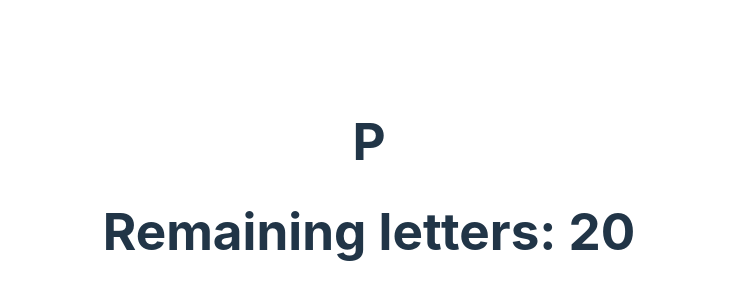
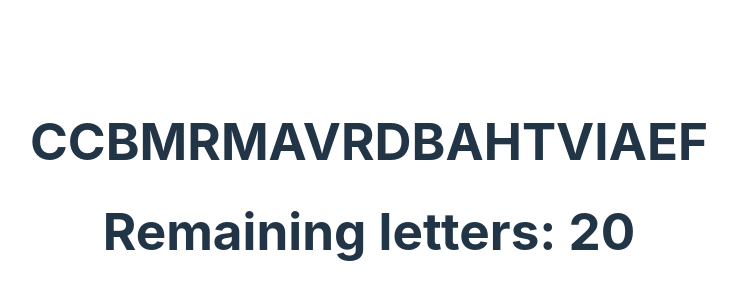
Before and after one commit to IndiW/wablamagram, a React (Vite) app in the folder vite-project/: page / in a window 1280 px wide. Shown: the part 214-514 px from the top of the page, without its empty margins (271-1008 px from the left). Built offline with nearby package versions, Linux system fonts and the light colour scheme.

Commit message:
Add set random value generator based on the day

```diff
--- a/vite-project/src/App.tsx
+++ b/vite-project/src/App.tsx
@@ -64,24 +64,66 @@ function App() {
     const [letterCount, setLetterCount] = useState(20)
     const [currentLetters, setCurrentLetters] = useState<string[]>([])
 
-    const getRandomValue = (arr: Array<string>) => {
-        const randomIndex = Math.floor(Math.random() * arr.length)
-        return arr[randomIndex]
+    function getRandomValuesBasedOnDay(seed: number, count: number): number[] {
+        const randomValues: number[] = []
+        let currentSeed = seed
+
+        for (let i = 0; i < count; i++) {
+            currentSeed = (currentSeed * 9301 + 49297) % 233280
+            const randomNumber = (currentSeed / 233280.0) * 27 // Scale to 0-26
+            randomValues.push(Math.floor(randomNumber))
+        }
+
+        return randomValues
     }
 
-    const generateLetterSet = () => {
-        let currentLetterSetLength = currentLetters.length
-        const newArray = currentLetters
-        while (currentLetterSetLength <= MAX_HAND_SIZE) {
-            newArray.push(getRandomValue(alphabetArray))
-            currentLetterSetLength += 1
+    function getRandomValuesFromArray<T>(array: T[], seed: number): T[] {
+        const randomIndices = getRandomValuesBasedOnDay(seed, 20)
+        const result: T[] = []
+
+        for (const index of randomIndices) {
+            result.push(array[index])
         }
-        setCurrentLetters(newArray)
+
+        return result
     }
+
+    // Example usage:
+    const myArray = [
+        'A',
+        'B',
+        'C',
+        'D',
+        'E',
+        'F',
+        'G',
+        'H',
+        'I',
+        'J',
+        'K',
+        'L',
+        'M',
+        'N',
+        'O',
+        'P',
+        'Q',
+        'R',
+        'S',
+        'T',
+        'U',
+        'V',
+        'W',
+        'X',
+        'Y',
+        'Z',
+    ] // Array of alphabet letters
+    const today = new Date()
+    const seed = today.getDate() // Use the day as the seed
+    const randomValues = getRandomValuesFromArray(myArray, seed)
 
     return (
         <>
-            <h1>{getRandomValue(alphabetArray)}</h1>
+            <h1>{randomValues}</h1>
             <h1>{`Remaining letters: ${letterCount}`}</h1>
         </>
     )
```
